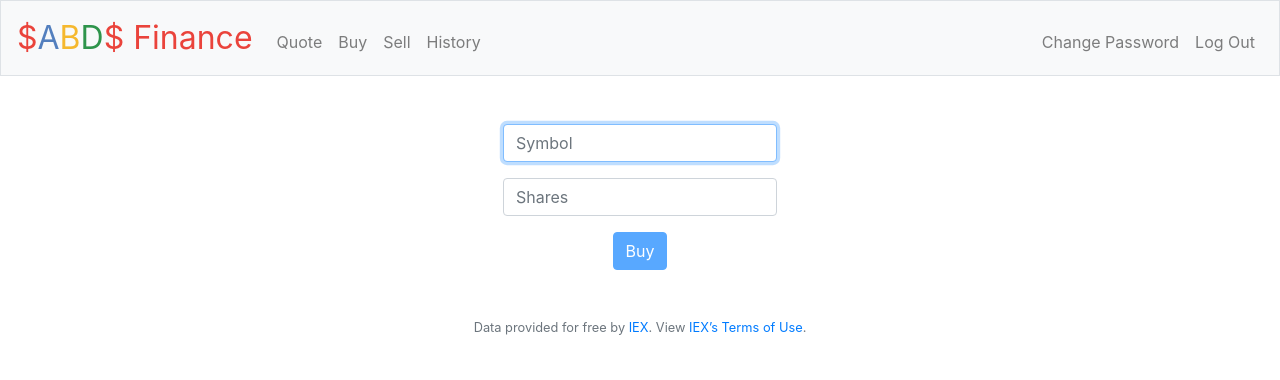
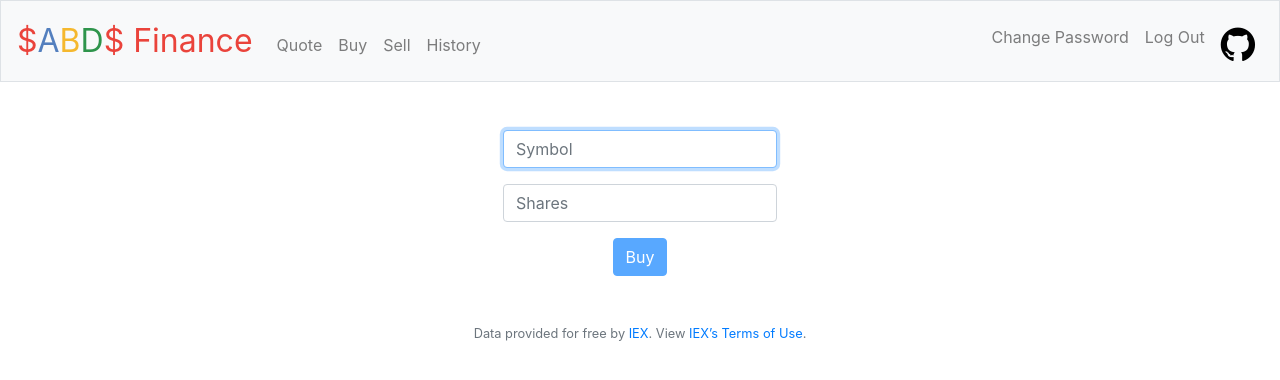
Before and after one commit to ABD-01/CS50-tracks-web-finance, a Flask app: page /buy in a window 1280 px wide. Shown: the top 380 px of the page. Run offline with Flask 2, Linux system fonts and the light colour scheme; a user stored in the database is signed in; some libraries are stand-ins or nearby versions.

Commit message:
Added Github Icon

```diff
--- a/templates/layout.html
+++ b/templates/layout.html
@@ -10,6 +10,9 @@
 
         <!-- documentation at http://getbootstrap.com/docs/4.1/, alternative themes at https://bootswatch.com/ -->
         <link href="https://maxcdn.bootstrapcdn.com/bootstrap/4.1.3/css/bootstrap.min.css" rel="stylesheet">
+
+        <!-- Added following line to USe github Icon -->
+        <link rel="stylesheet" href="https://cdnjs.cloudflare.com/ajax/libs/font-awesome/4.7.0/css/font-awesome.min.css">
 
         <!-- https://favicon.io/emoji-favicons/money-mouth-face/ -->
         <link href="/static/favicon.ico" rel="icon">
@@ -42,11 +45,13 @@
                     <ul class="navbar-nav ml-auto mt-2">
                         <li class="nav-item"><a class="nav-link" href="/pchange">Change Password</a></li>
                         <li class="nav-item"><a class="nav-link" href="/logout">Log Out</a></li>
+                        <li class="nav-item"><a class="nav-link" href="https://github.com/ABD-01/CS50-Problem-Sets/tree/tracks-web" style="color:black"><i class="fa fa-github" aria-hidden="true" style="font-size:250%"></i></a></li>
                     </ul>
                 {% else %}
                     <ul class="navbar-nav ml-auto mt-2">
                         <li class="nav-item"><a class="nav-link" href="/register">Register</a></li>
                         <li class="nav-item"><a class="nav-link" href="/login">Log In</a></li>
+                        <li class="nav-item"><a class="nav-link" href="https://github.com/ABD-01/CS50-Problem-Sets/tree/tracks-web" style="color:black"><i class="fa fa-github" aria-hidden="true" style="font-size:250%"></i></a></li>
                     </ul>
                 {% endif %}
             </div>
```
Also changed, not shown: finance.db.
